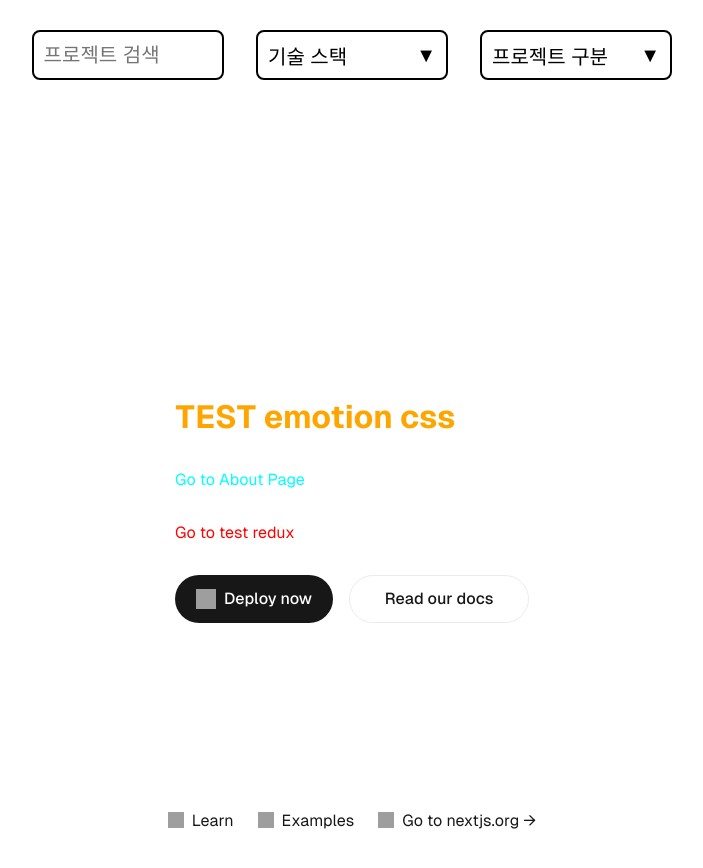
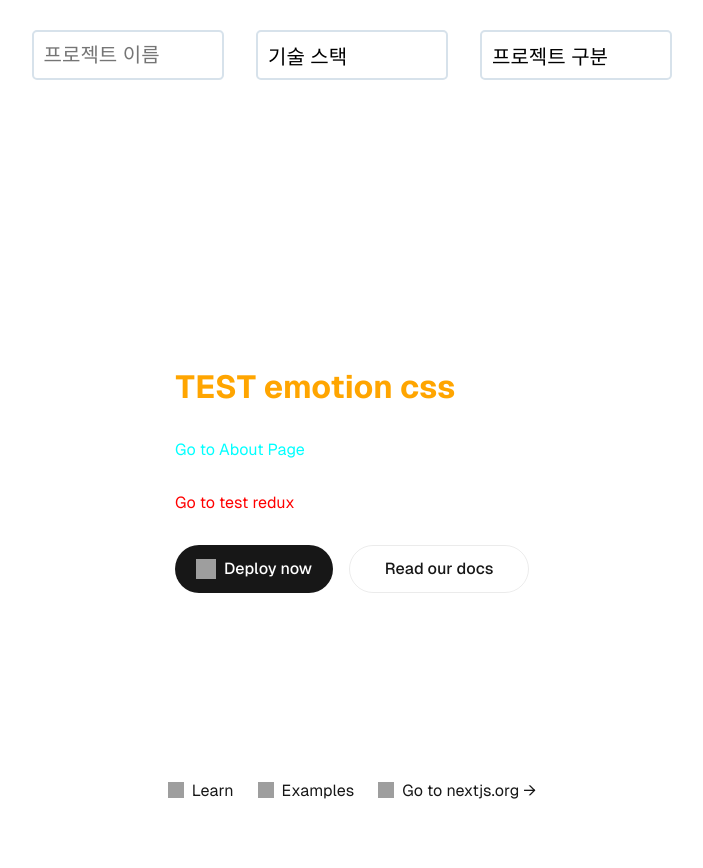
Before and after one commit to team-pofo/frontend, a Next.js app: page / in a window 1280 px wide. Shown: the top 868 px of the page, without its empty margins (288-991 px from the left). Built offline with nearby package versions, Linux system fonts and the light colour scheme; grey boxes are pictures that could not be loaded.

Commit message:
feat/#1/UI Border 수정

```diff
--- a/src/components/home/home-search.tsx
+++ b/src/components/home/home-search.tsx
@@ -1,5 +1,5 @@
 "use client";
-import styles from "../../styles/Home.module.css";
+import * as style from "@/styles/homeSearchStyle";
 import { RootState, useAppDispatch } from "@/stores";
 import {
   clickToggle,
@@ -11,13 +11,12 @@ import { useSelector } from "react-redux";
 
 export function SearchName() {
   return (
-    <div className={styles.searchWrapper}>
-      <input
-        className={styles.searchName}
+    <style.SearchWrapper>
+      <style.SearchNameInput
         type="text"
-        placeholder="프로젝트 검색"
-      ></input>
-    </div>
+        placeholder="프로젝트 이름"
+      ></style.SearchNameInput>
+    </style.SearchWrapper>
   );
 }
 
@@ -27,90 +26,38 @@ export function SearchStack() {
     (state: RootState) => state.searchProjectStack
   );
   return (
-    <div className={styles.searchWrapper}>
-      <button
-        onClick={() => dispatch(clickToggle())}
-        className={styles.searchStack}
-      >
-        <span>기술 스택</span>
-        <span>▼</span>
-      </button>
+    <style.SearchWrapper>
+      <style.SearchStackBtn onClick={() => dispatch(clickToggle())}>
+        기술 스택
+      </style.SearchStackBtn>
 
       {toggle && (
-        <div className={styles.searchStackDropdown}>
-          <input
-            className={styles.searchStackName}
+        <style.SearchStackDropdown>
+          <style.SearchStackNameInput
             type="text"
             placeholder="검색"
             onChange={(input) => {
               dispatch(inputStack(input.target.value));
             }}
-          ></input>
+          ></style.SearchStackNameInput>
+
           {stacks.map((stack, index) => (
             <div key={index}>
-              <label>
-                <input
-                  style={{ padding: "10px" }}
+              <style.SearchDropdownLabel>
+                <style.SearchCheckbox
                   type="checkbox"
                   checked={selectedStacks.includes(stack)}
                   onChange={() => dispatch(clickStack(stack))}
-                />
+                ></style.SearchCheckbox>
                 {stack}
-              </label>
+              </style.SearchDropdownLabel>
             </div>
           ))}
-        </div>
+        </style.SearchStackDropdown>
       )}
-    </div>
+    </style.SearchWrapper>
   );
 }
-
-// export function SearchStacks({ items }: { items: string[] }) {
-//   const [isOpen, setIsOpen] = useState(false);
-//   const [selectedOptions, setSelectedOptions] = useState<string[]>([]);
-
-//   const toggleDropdown = () => {
-//     setIsOpen(!isOpen);
-//   };
-//   const handleCheckboxChange = (option: string) => {
-//     if (selectedOptions.includes(option)) {
-//       setSelectedOptions(selectedOptions.filter((item) => item !== option));
-//     } else {
-//       setSelectedOptions([...selectedOptions, option]);
-//     }
-//   };
-//   return (
-//     <div className={styles.searchWrapper}>
-//       <button onClick={toggleDropdown} className={styles.searchStack}>
-//         <span>기술 스택</span>
-//         <span>▼</span>
-//       </button>
-
-//       {isOpen && (
-//         <div className={styles.searchStackDropdown}>
-//           <input
-//             className={styles.searchStackName}
-//             type="text"
-//             placeholder="검색"
-//           ></input>
-//           {items.map((option, index) => (
-//             <div key={index}>
-//               <label>
-//                 <input
-//                   style={{ padding: "10px" }}
-//                   type="checkbox"
-//                   checked={selectedOptions.includes(option)}
-//                   onChange={() => handleCheckboxChange(option)}
-//                 />
-//                 {option}
-//               </label>
-//             </div>
-//           ))}
-//         </div>
-//       )}
-//     </div>
-//   );
-// }
 
 export function SearchTypes({ items }: { items: string[] }) {
   const [isOpen, setIsOpen] = useState(false);
@@ -128,30 +75,29 @@ export function SearchTypes({ items }: { items: string[] }) {
     }
   };
   return (
-    <div className={styles.searchWrapper}>
-      <button onClick={toggleDropdown} className={styles.searchStack}>
-        <span>프로젝트 구분</span>
-        <span>▼</span>
-      </button>
+    <style.SearchWrapper>
+      <style.SearchStackBtn onClick={toggleDropdown}>
+        프로젝트 구분
+      </style.SearchStackBtn>
 
       {isOpen && (
-        <div className={styles.searchStackDropdown}>
+        <style.SearchStackDropdown>
           {items.map((option, index) => (
             <div key={index}>
-              <label>
-                <input
+              <style.SearchDropdownLabel>
+                <style.SearchCheckbox
                   style={{ padding: "10px" }}
                   type="checkbox"
                   checked={selectedOptions.includes(option)}
                   onChange={() => handleCheckboxChange(option)}
-                />
+                ></style.SearchCheckbox>
                 {option}
-              </label>
+              </style.SearchDropdownLabel>
             </div>
           ))}
-        </div>
+        </style.SearchStackDropdown>
       )}
-    </div>
+    </style.SearchWrapper>
   );
 }
 
@@ -172,12 +118,12 @@ export default function SearchWrapperWrapper() {
   const types = ["Web", "App", "Game"];
   return (
     <div>
-      <div className={styles.searchWrapperWrapper}>
+      <style.SearchWrapperContainer>
         <SearchName />
         <SearchStack />
         {/* <SearchStacks items={stacks} /> */}
         <SearchTypes items={types} />
-      </div>
+      </style.SearchWrapperContainer>
       <SelectedStacks />
     </div>
   );
--- a/src/pages/index.tsx
+++ b/src/pages/index.tsx
@@ -20,9 +20,7 @@ const geistMono = localFont({
 export default function Home() {
   return (
     <>
-      <div>
-        <SearchWrapperWrapper />
-      </div>
+      <SearchWrapperWrapper />
       <Head>
         <title>Create Next App</title>
         <meta name="description" content="Generated by create next app" />
--- a/src/stores/search_project/searchProjectStackReducer.ts
+++ b/src/stores/search_project/searchProjectStackReducer.ts
@@ -1,5 +1,5 @@
 import { createSlice } from "@reduxjs/toolkit";
-import { RootState } from "./index";
+import { RootState } from "../index";
 
 interface SearchProjectStack {
   toggle: boolean;
--- a/src/styles/Home.module.css
+++ b/src/styles/Home.module.css
@@ -164,10 +164,11 @@ a.secondary {
   }
 }
 
-/* For test */
+/* Search  */
 
 .searchWrapperWrapper {
   display: flex;
+  flex-wrap: wrap;
   justify-content: space-between;
   height: 50px;
   max-width: 50%;
@@ -217,6 +218,7 @@ a.secondary {
 }
 
 .searchStackDropdown {
+  margin-top: 10px;
   border-style: solid;
   border-radius: 8px;
   border-color: black;
@@ -226,3 +228,7 @@ a.secondary {
   height: 200px;
   overflow-y: scroll;
 }
+
+.searchStackDropdown::-webkit-scrollbar {
+  display: none;
+}
--- /dev/null
+++ b/src/styles/homeSearchStyle.ts
@@ -0,0 +1,110 @@
+import styled from "@emotion/styled";
+
+export const SearchWrapperContainer = styled.div`
+  display: flex;
+  flex-wrap: wrap;
+  justify-content: space-between;
+  height: 50px;
+  width: 50%;
+  min-width: 500px;
+  margin: 0 auto;
+  margin-top: 30px;
+`;
+
+export const SearchWrapper = styled.div`
+  height: 100%;
+  width: 30%;
+  margin-bottom: 10px;
+`;
+
+export const SearchNameInput = styled.input`
+  border-style: solid;
+  border-radius: 5px;
+  border-color: #d7e2eb;
+  background: white;
+  height: 100%;
+  width: 100%;
+  font-size: 20px;
+  padding-inline-start: 5%;
+  padding-inline-end: 5%;
+`;
+
+export const SearchStackBtn = styled.button`
+  display: flex;
+  justify-content: space-between;
+  align-items: center;
+  padding: 10px;
+  border-style: solid;
+  border-radius: 5px;
+  border-color: #d7e2eb;
+  background-color: white;
+  height: 100%;
+  width: 100%;
+  font-size: 20px;
+`;
+
+export const SearchStackDropdown = styled.div`
+  margin-top: 10px;
+  border-style: solid;
+  border-radius: 5px;
+  border-color: #d7e2eb;
+  border-width: 2px;
+  font-size: 20px;
+  padding: 10px;
+  height: 200px;
+  overflow-y: scroll;
+  background-color: white;
+  position: relative;
+  &::-webkit-scrollbar {
+    display: none;
+  }
+`;
+
+export const SearchStackNameInput = styled.input`
+  border-style: solid;
+  border-radius: 5px;
+  border-color: #d7e2eb;
+  background: white;
+  padding: 5px;
+  margin-bottom: 10px;
+  width: 100%;
+  font-size: 20px;
+  padding-inline-start: 5%;
+  padding-inline-end: 5%;
+`;
+
+export const SearchDropdownLabel = styled.label`
+  display: flex;
+  alignitems: center;
+  gap: 10px;
+  margin-bottom: 10px;
+`;
+
+export const SearchCheckbox = styled.input`
+  appearance: none;
+  width: 25px;
+  height: 25px;
+  border: 2px solid #b2c0cc;
+  border-radius: 5px;
+  position: relative;
+  cursor: pointer;
+
+  &:hover {
+    border: 2px solid #0078ff;
+  }
+
+  &:checked {
+    border: 2px solid #0078ff;
+    background-color: #0078ff;
+  }
+
+  &:checked::before {
+    content: "✔";
+    color: white;
+    font-size: 20px;
+    position: absolute;
+    top: 50%;
+    left: 50%;
+    transform: translate(-50%, -55%);
+  }
+`;
```
